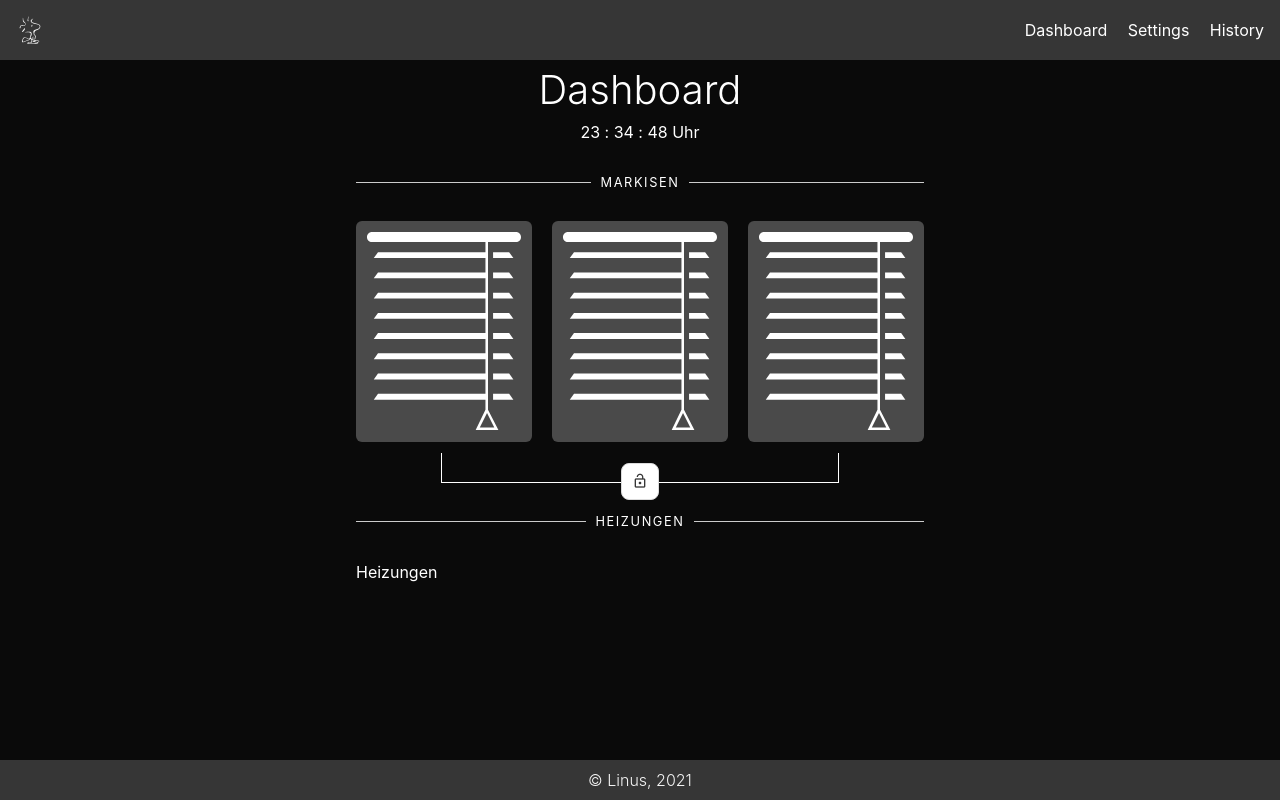
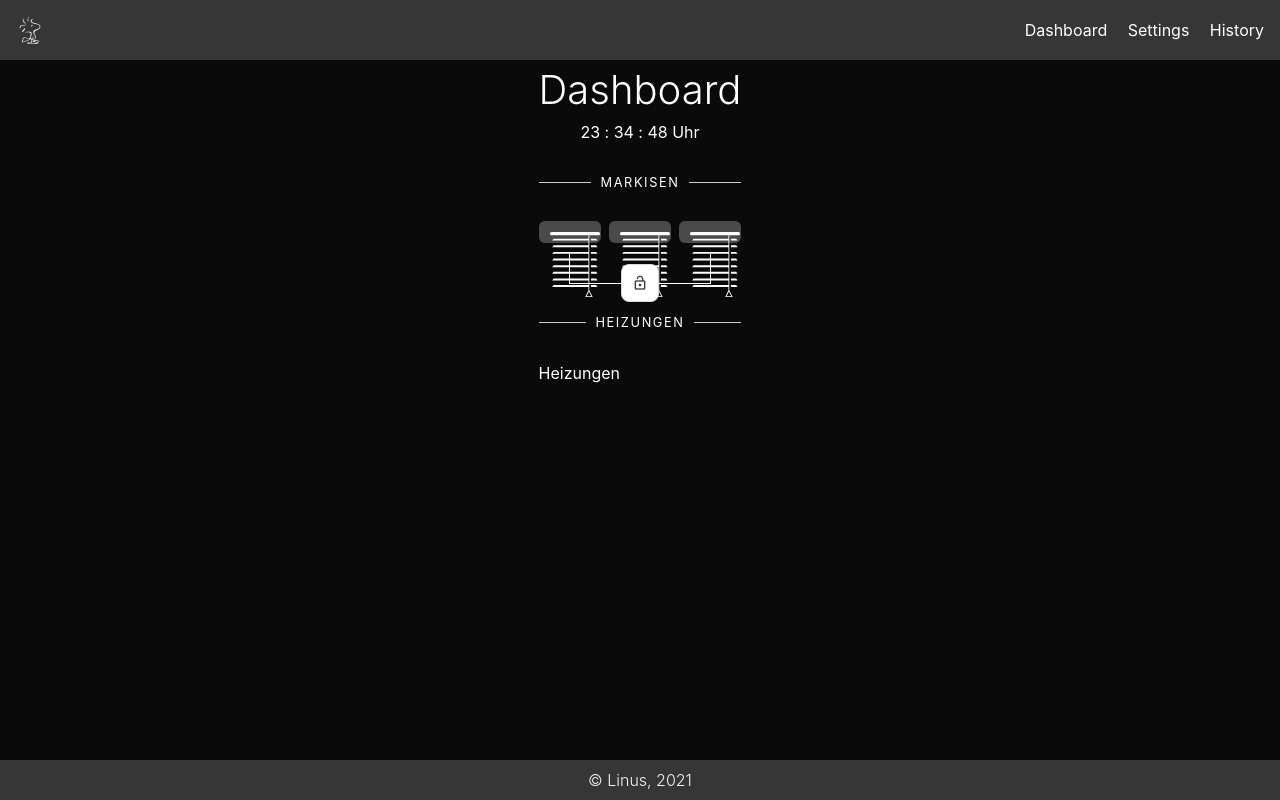
Before and after one commit to Kikovich1969/home-pi-svelte, a Svelte app: page / in a window 1280 px wide. Built offline with nearby package versions, Linux system fonts and the light colour scheme.

Commit message:
Bug: Blind-Images loading

```diff
--- a/src/components/Blinds.svelte
+++ b/src/components/Blinds.svelte
@@ -1,29 +1,50 @@
 <script>
+  import { onMount } from 'svelte';
+
   import Button from "./share/Button.svelte";
   import { fade } from "svelte/transition";
   export let blinds;
 
   let visible = false;
+  let width = '';
+  let height = '';
+
+  /* onMount(() => {
+    width = document.querySelector('.blind').clientWidth;
+    height = document.querySelector('.blind').clientHeight;
+    console.log(`width: ${width}`);
+    console.log(`height: ${height}`);
+  }) */
 
   let toggleSetting = (e) => {
     console.log(e.target.dataset.id);
     visible = !visible;
   };
+
+  const handleResize = (e) => {
+    width = document.querySelector('.blind').clientWidth;
+    height = document.querySelector('.blind').clientHeight;
+    console.log(width);
+    console.log(height);
+  }
+
 </script>
+
+<svelte:window on:resize={handleResize}/>
 
 <div id="blinds">
   {#each blinds as blind (blind.id)}
-    <div class="blind" data-id="{blind.id}" on:click={toggleSetting}>
+    <div class="blind" data-id="{blind.id}" on:click={toggleSetting} style="width: {width}px; height: {height}px;">
       {#if blind.dim === 0}
-        <img src="/img/blinds-0.svg" alt="Rollo Gästezimmer" />
+        <img src="/img/blinds-0.svg" alt="Rollo {blind.room}" in:fade out:fade />
       {:else if blind.dim > 0 && blind.dim <= 25}
-        <img src="/img/blinds-25.svg" alt="Rollo Gästezimmer" />
+        <img src="/img/blinds-25.svg" alt="Rollo {blind.room}" in:fade out:fade />
       {:else if blind.dim > 25 && blind.dim <= 50}
-        <img src="/img/blinds-50.svg" alt="Rollo Gästezimmer" />
+        <img src="/img/blinds-50.svg" alt="Rollo {blind.room}" in:fade out:fade />
       {:else if blind.dim > 50 && blind.dim <= 75}
-        <img src="/img/blinds-75.svg" alt="Rollo Gästezimmer" />
+        <img src="/img/blinds-75.svg" alt="Rollo {blind.room}" in:fade out:fade />
       {:else}
-        <img src="/img/blinds-100.svg" alt="Rollo Gästezimmer" />
+        <img src="/img/blinds-100.svg" alt="Rollo {blind.room}" in:fade out:fade />
       {/if}
     </div>
   {/each}
@@ -63,37 +84,6 @@
   {/if}
 {/each}
 
-<!-- {#if visible}
-  <div id="blind-settings" in:fade>
-    <h3>Arbeitszimmer</h3>
-    <div class="blind-controls">
-      <p>
-        Dim 100 <img
-          class="icon"
-          src="/img/percentage-solid.svg"
-          width="9"
-          alt="Percent"
-        />
-      </p>
-      <p>
-        0.6 Watt <img
-          class="icon"
-          src="/img/plug-solid.svg"
-          width="9"
-          alt="Plug"
-        />
-      </p>
-      <section class="blind-buttons">
-        <Button label="Open" />
-        <Button label="Close" />
-        <Button label="Set" />
-      </section>
-    </div>
-    <div class="blind-slider">
-      <input step="10" min="0" max="100" value="0" type="range" />
-    </div>
-  </div>
-{/if} -->
 <div class="bracket">
   <Button icon="lock_open" additionalStyles="position: relative; top: 10px;" />
 </div>
@@ -112,9 +102,11 @@
     margin-bottom: 0.5rem;
     border-radius: 6px;
     cursor: pointer;
+    position: relative;
   }
   .blind img {
-    width: 100%;
+    width: 80%;
+    position: absolute;
   }
   #blind-settings {
     background-color: #fff;
@@ -155,8 +147,4 @@
     text-align: center;
     max-height: 30px;
   }
-  .bracket div {
-    position: relative;
-    bottom: -10px;
-  }
 </style>
```
